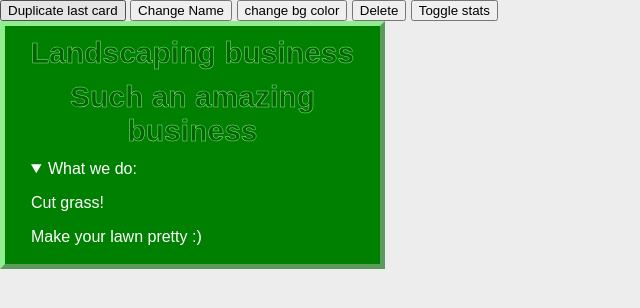
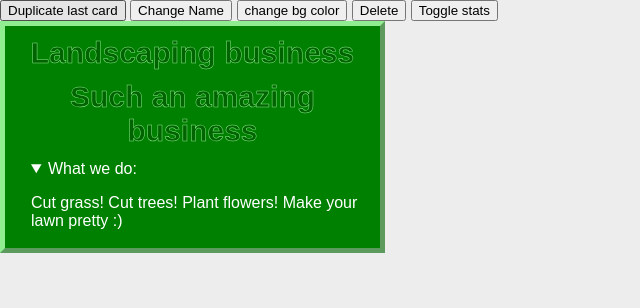
Before and after one commit to hblaxton/business-card2, a website with bundled scripts: page index.html in a window 1280 px wide. Both pictures are taken after a click on the button "Toggle stats". Shown: the whole page, without its empty margins (0-640 px from the left). Built offline with nearby package versions, Linux system fonts and the light colour scheme.

Commit message:
paragraph edits

```diff
--- a/index.html
+++ b/index.html
@@ -34,10 +34,7 @@
         <li></li>
        </ul>  -->
        <p>
-        Cut grass!
-        </p>
-        <p>
-        Make your lawn pretty :)
+        Cut grass! Cut trees! Plant flowers! Make your lawn pretty :)
        </p>
     </div> </business-card2>
    </div>
```
